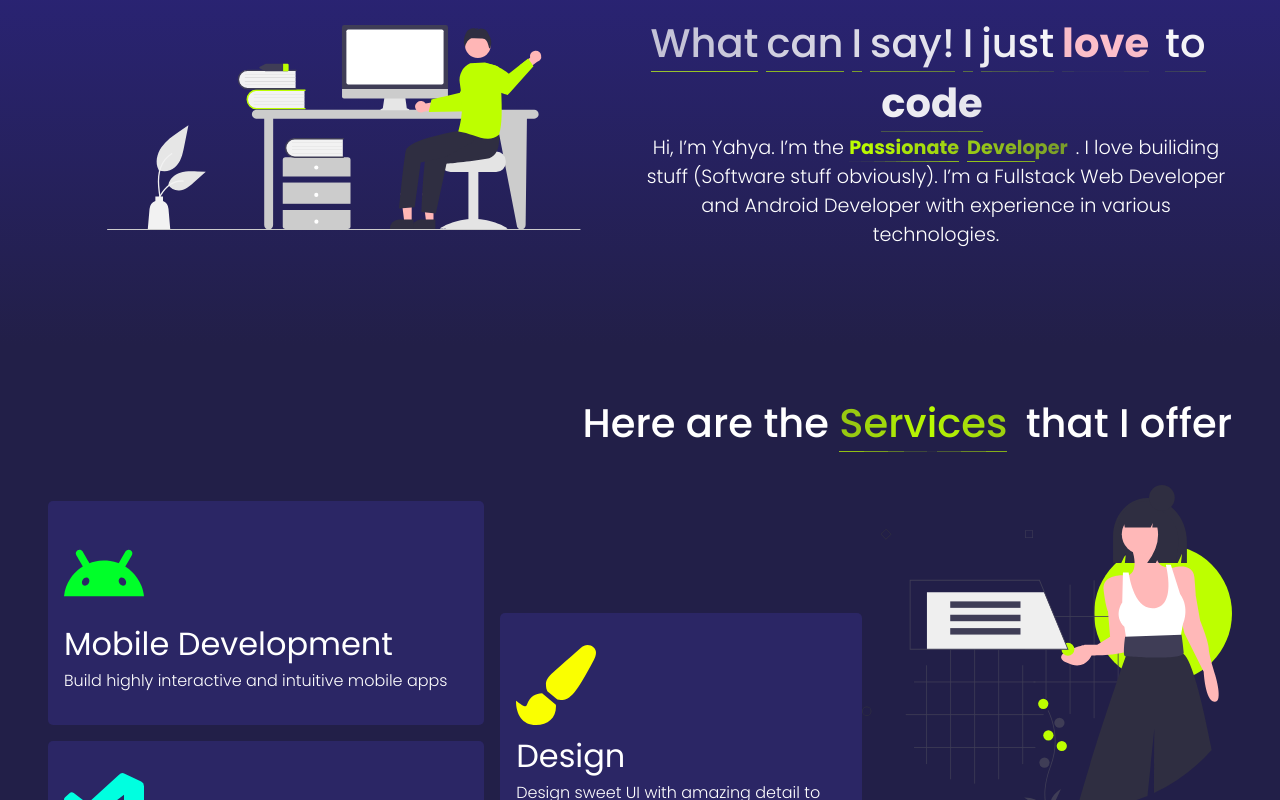
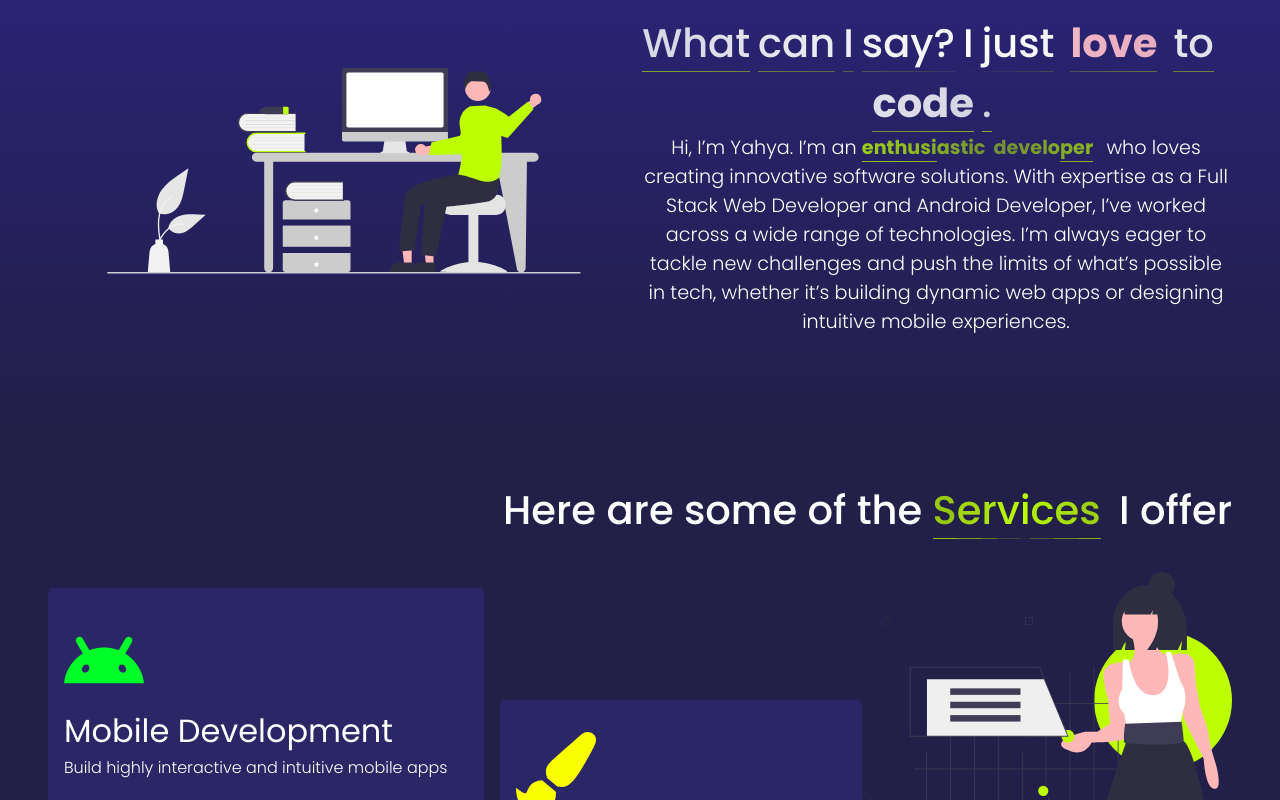
Before and after one commit to yahyafati/portfolio-vite, a React (Vite) app: page / in a window 1280 px wide. Shown: the part 760-1560 px from the top of the page. Built offline with nearby package versions, Linux system fonts and the light colour scheme; the HTML template or start-up script is replaced by a standard one.

Commit message:
Added Localization

```diff
--- /dev/null
+++ b/src/component/flickering-bold/InternationalizedBold.tsx
@@ -0,0 +1,50 @@
+import React from 'react';
+import OriginalFlickeringBold from './index';
+import classNames from 'classnames';
+
+interface FlickeringBoldProps {
+    text: string;
+    className?: string;
+    formatter?: {
+        [key: string]: {
+            text: string;
+            className?: string;
+        };
+    };
+    delay: number;
+    disabled?: boolean;
+    noUnderline?: boolean;
+}
+
+const FlickeringBold: React.FC<FlickeringBoldProps> = ({
+    text,
+    formatter = {},
+    delay,
+    disabled,
+    noUnderline,
+    className,
+}) => {
+    if (!text) return null;
+    const texts = text.split(/({.*?})/g).map((part, index) => {
+        const key = part.replace(/[{}]/g, '');
+        const replace = formatter[key];
+        console.log({ key, replace });
+        if (replace) {
+            return {
+                text: replace.text,
+                className: replace.className,
+            };
+        }
+        return { text: part, className: className };
+    });
+    return (
+        <OriginalFlickeringBold
+            texts={texts}
+            delay={delay}
+            noUnderline={noUnderline}
+            disabled={disabled}
+        />
+    );
+};
+
+export default FlickeringBold;
--- a/src/component/landingPage/about/About.tsx
+++ b/src/component/landingPage/about/About.tsx
@@ -2,9 +2,11 @@ import HiFromDev from '@svg/About.svg?react';
 import style from './style.module.scss';
 import { useComponentInView } from '@/hooks';
 import classNames from 'classnames';
-import FlickeringBold from '@components/flickering-bold';
+import { FormattedMessage, useIntl } from 'react-intl';
+import FlickeringBold from '@/component/flickering-bold/InternationalizedBold.tsx';
 
 const About = () => {
+    const { formatMessage: intlFmt } = useIntl();
     const isInView = useComponentInView('aboutSection');
 
     return (
@@ -21,37 +23,45 @@ const About = () => {
                 <div className={style.aboutText}>
                     <h2>
                         <FlickeringBold
-                            texts={[
-                                { text: 'What can I say! I just' },
-                                {
-                                    text: 'love',
+                            text={intlFmt({
+                                id: 'landing.about.title.base',
+                                defaultMessage: '',
+                            })}
+                            formatter={{
+                                love: {
+                                    text: intlFmt({
+                                        id: 'landing.about.title.love',
+                                        defaultMessage: '',
+                                    }),
                                     className: style.love,
                                 },
-                                {
-                                    text: ' to',
-                                },
-                                {
-                                    text: ' code',
+                                code: {
+                                    text: intlFmt({
+                                        id: 'landing.about.title.code',
+                                        defaultMessage: '',
+                                    }),
                                     className: style.code,
                                 },
-                            ]}
+                            }}
                             delay={50}
                         />
                     </h2>
                     <p className={style.about}>
-                        Hi, I’m Yahya. I’m the{' '}
-                        <FlickeringBold
-                            texts={[
-                                {
-                                    text: 'Passionate Developer',
-                                    className: style.passionate,
-                                },
-                            ]}
-                            delay={60}
+                        <FormattedMessage
+                            id="landing.about.body.base"
+                            values={{
+                                enthusiastic: (
+                                    <FlickeringBold
+                                        text={intlFmt({
+                                            id: 'landing.about.body.enthusiastic',
+                                            defaultMessage: '',
+                                        })}
+                                        className={style.passionate}
+                                        delay={60}
+                                    />
+                                ),
+                            }}
                         />
-                        . I love builiding stuff (Software stuff obviously). I’m
-                        a Fullstack Web Developer and Android Developer with
-                        experience in various technologies.
                     </p>
                 </div>
             </div>
--- a/src/component/landingPage/service/Services.tsx
+++ b/src/component/landingPage/service/Services.tsx
@@ -3,67 +3,81 @@ import hereAreServices from '@svg/Services.svg';
 import ServiceCard from './ServiceCard';
 
 import style from './style.module.scss';
-import FlickeringBold from '../../flickering-bold';
+import FlickeringBold from '../../flickering-bold/InternationalizedBold.tsx';
+import { FormattedMessage, useIntl } from 'react-intl';
 
 const Services = () => {
+    const { formatMessage: intlFmt } = useIntl();
     return (
         <div id="servicesSection">
             <div className={style.servicesSection}>
                 <h2>
-                    Here are the{' '}
-                    <FlickeringBold
-                        texts={[{ text: 'Services', className: style.strong }]}
-                        delay={100}
-                    />{' '}
-                    that I offer
+                    <FormattedMessage
+                        id="landing.service.title.base"
+                        values={{
+                            services: (
+                                <FlickeringBold
+                                    text="Services"
+                                    className={style.strong}
+                                    delay={100}
+                                />
+                            ),
+                        }}
+                    />
                 </h2>
                 <div className={style.services}>
                     <div className={style.cardContainer}>
                         <div className={style.col1Container}>
                             <ServiceCard
                                 type="design"
-                                body="Design sweet UI with amazing detail to user
-                            experience"
-                                title="Design"
-                                detail={
-                                    "I'm a UI/UX designer with a passion for creating beautiful and intuitive designs." +
-                                    'I have experience in designing websites, mobile apps, and other digital products.' +
-                                    'I can help you create a design that will make your product stand out and attract users.'
-                                }
+                                body={intlFmt({
+                                    id: 'landing.service.services.design.body',
+                                })}
+                                title={intlFmt({
+                                    id: 'landing.service.services.design.title',
+                                })}
+                                detail={intlFmt({
+                                    id: 'landing.service.services.design.details',
+                                })}
                                 className={style.notBigScreen}
                             />
                             <ServiceCard
                                 type="mobile"
-                                body="Build highly interactive and intuitive mobile
-                                apps"
-                                title="Mobile Development"
-                                detail={
-                                    "I'm a mobile app developer with experience in building apps for both iOS and Android." +
-                                    'I can help you create an app that will engage users and provide value to your business.'
-                                }
+                                body={intlFmt({
+                                    id: 'landing.service.services.mobile.body',
+                                })}
+                                title={intlFmt({
+                                    id: 'landing.service.services.mobile.title',
+                                })}
+                                detail={intlFmt({
+                                    id: 'landing.service.services.mobile.details',
+                                })}
                             />
                             <ServiceCard
                                 type="web"
-                                body="Develop Solid, Reliable, Secure and Scalable
-                                Websites from scratch"
-                                title="Web Development"
-                                detail={
-                                    "I'm a web developer with experience in building websites for a variety of clients." +
-                                    'I can help you create a website that will attract users and help you achieve your business goals.'
-                                }
+                                body={intlFmt({
+                                    id: 'landing.service.services.web.body',
+                                })}
+                                title={intlFmt({
+                                    id: 'landing.service.services.web.title',
+                                })}
+                                detail={intlFmt({
+                                    id: 'landing.service.services.web.details',
+                                })}
                             />
                         </div>
                         <ServiceCard
                             type="design"
-                            body="Design sweet UI with amazing detail to user
-                            experience"
-                            title="Design"
+                            body={intlFmt({
+                                id: 'landing.service.services.design.body',
+                            })}
+                            title={intlFmt({
+                                id: 'landing.service.services.design.title',
+                            })}
+                            detail={intlFmt({
+                                id: 'landing.service.services.design.details',
+                            })}
                             className={style.bigScreen}
-                            detail={
-                                "I'm a UI/UX designer with a passion for creating beautiful and intuitive designs." +
-                                'I have experience in designing websites, mobile apps, and other digital products.' +
-                                'I can help you create a design that will make your product stand out and attract users.'
-                            }
                         />
                     </div>
 
--- a/src/locales/en.json
+++ b/src/locales/en.json
@@ -18,6 +18,52 @@
       },
       "contactMe": "Contact Me",
       "getResume": "Get Resume"
+    },
+    "about": {
+      "title": {
+        "base": "What can I say? I just {love} to {code}.",
+        "love": "love",
+        "code": "code"
+      },
+      "body": {
+        "base": "Hi, I’m Yahya. I’m an {enthusiastic} who loves creating innovative software solutions. With expertise as a Full Stack Web Developer and Android Developer, I’ve worked across a wide range of technologies. I’m always eager to tackle new challenges and push the limits of what’s possible in tech, whether it’s building dynamic web apps or designing intuitive mobile experiences.",
+        "enthusiastic": "enthusiastic developer"
+      }
+    },
+    "service": {
+      "title": {
+        "base": "Here are some of the {services} I offer",
+        "services": "Services"
+      },
+      "services": {
+        "mobile": {
+          "title": "Mobile Development",
+          "body": "Build highly interactive and intuitive mobile apps",
+          "details": "I'm a mobile app developer with experience in building apps for both iOS and Android. I can help you create an app that will engage users and provide value to your business."
+        },
+        "web": {
+          "title": "Web Development",
+          "body": "Develop Solid, Reliable, Secure and Scalable Websites from scratch",
+          "details": "I'm a web developer with experience in building websites for a variety of clients. I can help you create a website that will attract users and help you achieve your business goals."
+        },
+        "design": {
+          "title": "UI/UX Design",
+          "body": "Design sweet UI with amazing detail to user experience",
+          "details": "I'm a UI/UX designer with a passion for creating beautiful and intuitive designs. I have experience in designing websites, mobile apps, and other digital products. I can help you create a design that will make your product stand out and attract users."
+        }
+      }
+    },
+    "projects": {
+      "title": {
+        "base": "So you wanna see my previous {projects}",
+        "projects": "Projects"
+      }
+    },
+    "testimonials": {
+      "title": {
+        "base": "{kindWords} I've received over the years",
+        "kindWords": "Kind Words"
+      }
     }
   },
   "contact": {
--- a/src/locales/tr.json
+++ b/src/locales/tr.json
@@ -7,7 +7,75 @@
     "projects": "Projects",
     "testimonials": "Testimonials"
   },
+  "landing": {
+    "home": {
+      "heroText": "Hi, I'm {name}",
+      "titles": {
+        "title1": "Full Stack Developer",
+        "title2": "React Developer",
+        "title3": "Java Developer",
+        "title4": "Freelancer"
+      },
+      "contactMe": "Contact Me",
+      "getResume": "Get Resume"
+    },
+    "about": {
+      "title": {
+        "base": "What can I say? I just {love} to {code}.",
+        "love": "love",
+        "code": "code"
+      },
+      "body": {
+        "base": "Hi, I’m Yahya. I’m an {enthusiastic} who loves creating innovative software solutions. With expertise as a Full Stack Web Developer and Android Developer, I’ve worked across a wide range of technologies. I’m always eager to tackle new challenges and push the limits of what’s possible in tech, whether it’s building dynamic web apps or designing intuitive mobile experiences.",
+        "enthusiastic": "enthusiastic developer"
+      }
+    },
+    "service": {
+      "title": {
+        "base": "Here are some of the {services} I offer",
+        "services": "Services"
+      },
+      "services": {
+        "mobile": {
+          "title": "Mobile Development",
+          "body": "Build highly interactive and intuitive mobile apps",
+          "details": "I'm a mobile app developer with experience in building apps for both iOS and Android. I can help you create an app that will engage users and provide value to your business."
+        },
+        "web": {
+          "title": "Web Development",
+          "body": "Develop Solid, Reliable, Secure and Scalable Websites from scratch",
+          "details": "I'm a web developer with experience in building websites for a variety of clients. I can help you create a website that will attract users and help you achieve your business goals."
+        },
+        "design": {
+          "title": "UI/UX Design",
+          "body": "Design sweet UI with amazing detail to user experience",
+          "details": "I'm a UI/UX designer with a passion for creating beautiful and intuitive designs. I have experience in designing websites, mobile apps, and other digital products. I can help you create a design that will make your product stand out and attract users."
+        }
+      }
+    },
+    "projects": {
+      "title": {
+        "base": "So you wanna see my previous {projects}",
+        "projects": "Projects"
+      }
+    },
+    "testimonials": {
+      "title": {
+        "base": "{kindWords} I've received over the years",
+        "kindWords": "Kind Words"
+      }
+    }
+  },
   "contact": {
-    "hireMe": "Hire Me"
+    "hireMe": "Hire Me",
+    "hi": "Hi, there!",
+    "form": {
+      "fullName": "Full Name",
+      "email": "Email",
+      "phone": "Phone",
+      "optional": "Optional",
+      "body": "How can I be of service?",
+      "send": "Send"
+    }
   }
 }
```
Also changed, not shown: src/component/landingPage/project/Projects.tsx (+16 -1 lines), src/component/landingPage/testimonial/Testimonial.tsx (+11 -1 lines).
